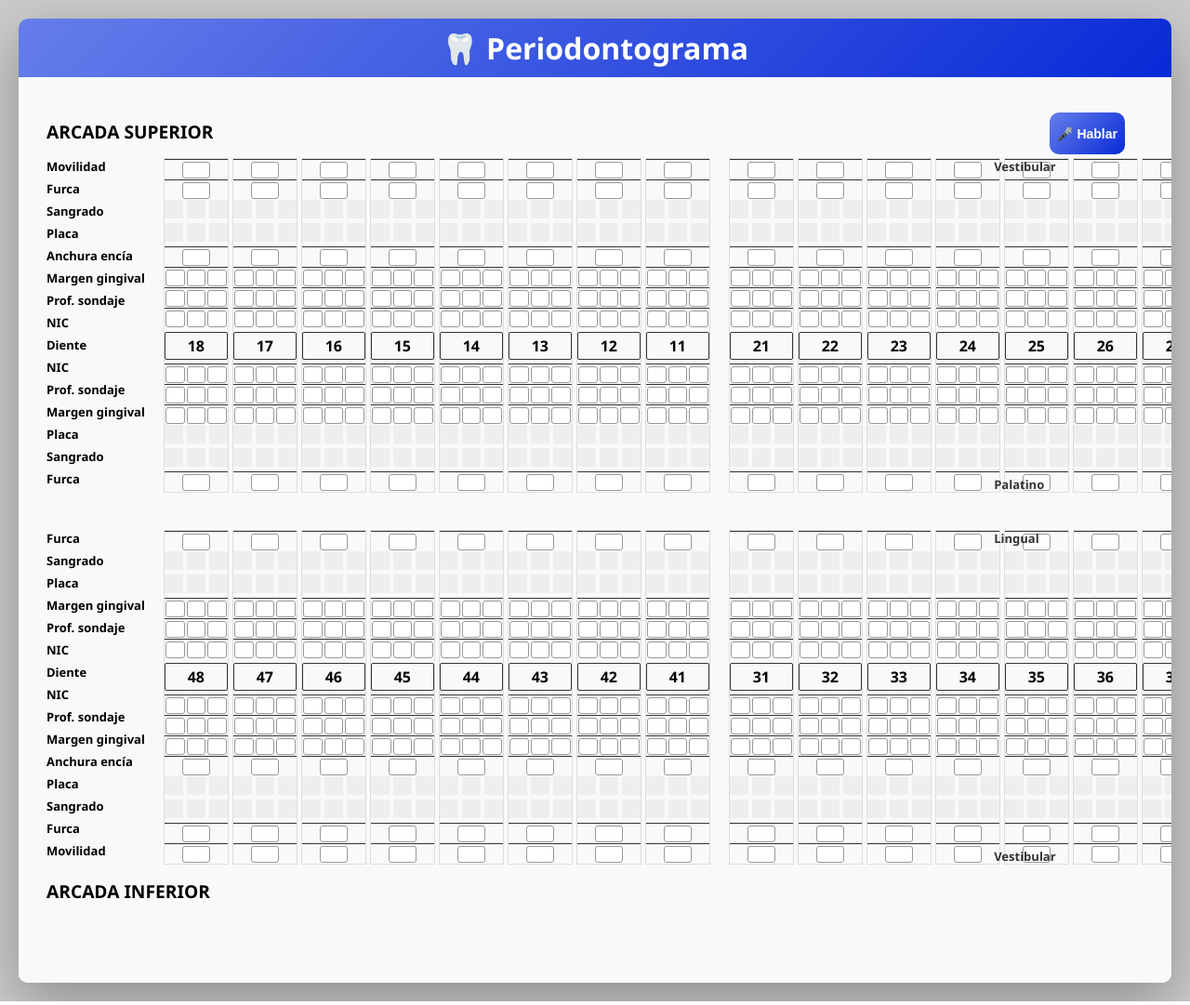
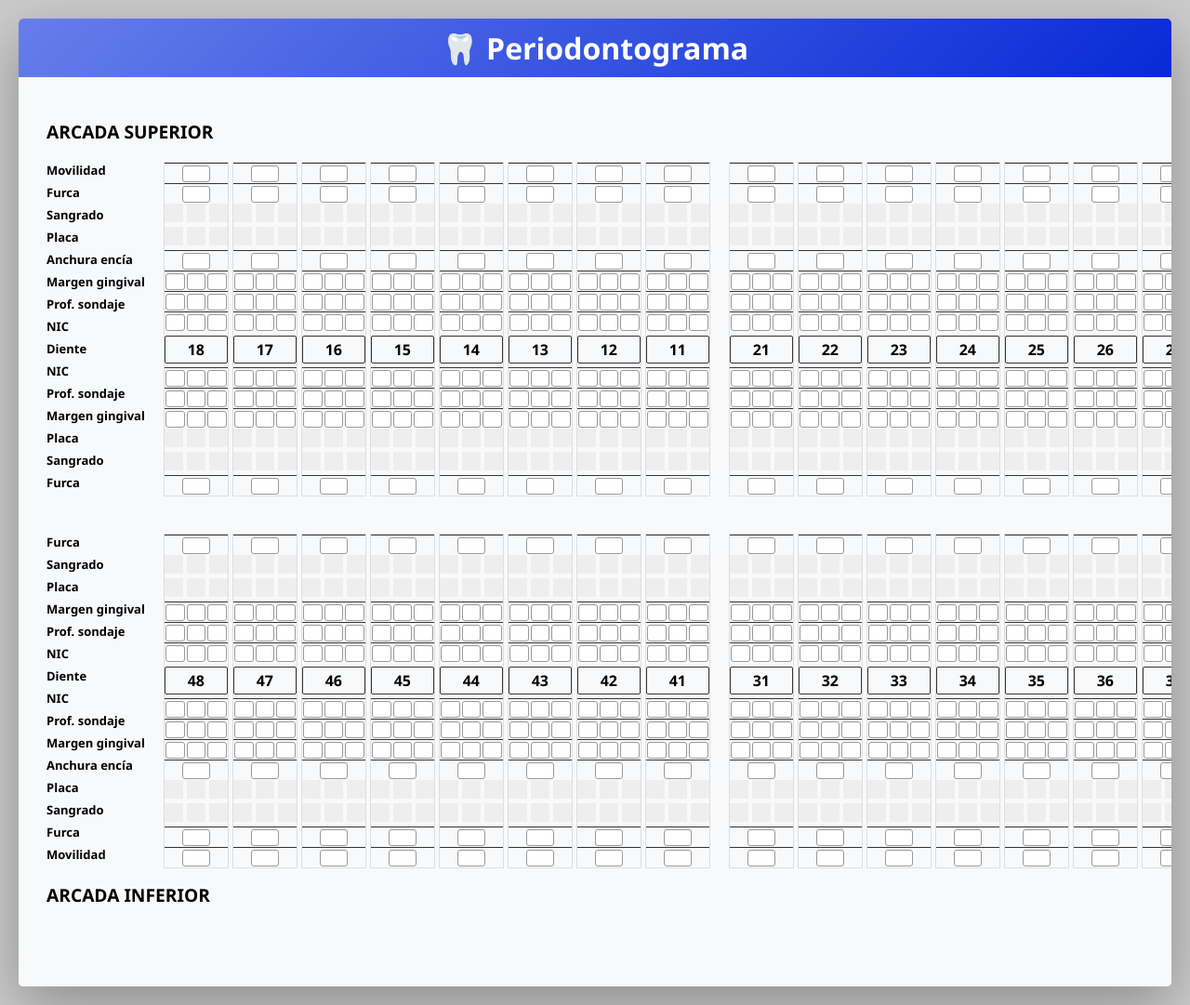
Before and after one commit to Evans-F-Jimenez/Periodontograma-con-Control-por-Voz, a PHP site: page / in a window 1280 px wide. Shown: the whole page at 93% size. Run offline with PHP 8.4, Linux system fonts and the light colour scheme.

Commit message:
Arreglar diseno de html

```diff
--- a/V2/periodontograma/public/index.html
+++ b/V2/periodontograma/public/index.html
@@ -1,22 +1,20 @@
-<!DOCTYPE html>
+<!doctype html>
 <html lang="es">
   <head>
-<meta charset="UTF-8">
-<meta name="viewport" content="width=device-width, initial-scale=1.0">
+    <meta charset="UTF-8" />
+    <meta name="viewport" content="width=device-width, initial-scale=1.0" />
     <title>Periodontograma</title>
-<link rel="stylesheet" href="style.css">
+    <link rel="stylesheet" href="style.css" />
     <script src="script.js"></script>
   </head>
 
   <body>
-
     <div class="container">
       <div class="header">
         <h1>🦷 Periodontograma</h1>
       </div>
 
       <div class="main-content">
-
         <!-- ARCADA SUPERIOR -->
         <div class="arcada">
           <div class="barra-superior">
@@ -25,12 +23,11 @@
           </div>
           <div class="arcada-wrapper">
             <div class="cuadrantes">
-                    <div class="dientes-container" id="arcada-superior-izquierda"></div>
+              <div
+                class="dientes-container"
+                id="arcada-superior-izquierda"
+              ></div>
               <div class="dientes-container" id="arcada-superior-derecha"></div>
-                </div>
-                <div class="titulo-caras-arcada">
-                    <div>Vestibular</div>
-                    <div>Palatino</div>
             </div>
           </div>
         </div>
@@ -38,12 +35,11 @@
         <!-- ARCADA INFERIOR -->
         <div class="arcada">
           <div class="arcada-wrapper">
-                <div class="titulo-caras-arcada">
-                    <div>Lingual</div>
-                    <div>Vestibular</div>
-                </div>
             <div class="cuadrantes">
-                <div class="dientes-container" id="arcada-inferior-izquierda"></div>
+              <div
+                class="dientes-container"
+                id="arcada-inferior-izquierda"
+              ></div>
               <div class="dientes-container" id="arcada-inferior-derecha"></div>
             </div>
           </div>
@@ -51,11 +47,8 @@
             <div class="arcada-title">ARCADA INFERIOR</div>
             <div></div>
           </div>
-
-        </div>
-
         </div>
       </div>
-
+    </div>
   </body>
 </html>
--- a/V2/periodontograma/public/script.js
+++ b/V2/periodontograma/public/script.js
@@ -40,14 +40,15 @@ function inicializarDientes() {
   });
 }
 
-function crearDienteHTML(numero, mostrarNombres = false) {
+function crearDienteHTML(numero, mostrarNombresFilas = false, mostrarNombresVP = false) {
 
   const esInferior = numero === 48;
+  const esInferiorV = numero === 38;
 
   return `
     <div class="diente-wrapper">
 
-      ${mostrarNombres ? `
+      ${mostrarNombresFilas ? `
         <div class="titulos-fila ${esInferior ? 'invertido' : ''}">
           <div class="titulo">Movilidad</div>
           <div class="titulo">Furca</div>
@@ -166,26 +167,25 @@ function crearDienteHTML(numero, mostrarNombres = false) {
         </div>
 
     </div>
-    </div>`
+    </div>
+
+    ${mostrarNombresVP ? `
+      <div class="titulos-segmento ${esInferiorV ? 'invertido' : ''}">
+          <div class="segmento">Vestibular</div>
+          <div class="segmento">${esInferiorV ? 'Lingual' : 'Palatino'}</div>
+        </div>
+      ` : ""}`
 }
 
 function renderizar(lista, contenedor) {
   document.getElementById(contenedor).innerHTML = lista
     .map((num) => {
-      const mostrarNombres = num === 18 || num === 48; // solo dientes a la izquierda
-      return crearDienteHTML(num, mostrarNombres);
+      const mostrarNombresFilas = num === 18 || num === 48; // solo dientes a la izquierda
+      const mostrarNombresVP = num === 28 || num === 38;
+      return crearDienteHTML(num, mostrarNombresFilas, mostrarNombresVP);
     })
     .join("");
 }
-
-// function actualizarValor(diente, cara, pos, valor) {
-//   const pref = cara === "vestibular" ? "v" : "p";
-//   const el = document.getElementById(`${diente}-${pref}-${pos}`);
-//   el.textContent = valor;
-//   el.classList.add("filled");
-//   if (valor >= 6) el.classList.add("danger");
-//   else if (valor >= 4) el.classList.add("warning");
-// }
 
 function setInputValue(id, valor) {
   const el = document.getElementById(id);
--- a/V2/periodontograma/public/style.css
+++ b/V2/periodontograma/public/style.css
@@ -13,9 +13,9 @@ body {
 
 .container {
     max-width: 1600px;
-    margin: auto;
+    margin: 10;
     background: white;
-    border-radius: 10px;
+    border-radius: 5px;
     box-shadow: 0 20px 60px rgba(0,0,0,0.3);
     overflow: hidden;
 }
@@ -25,6 +25,7 @@ body {
     color: white;
     padding: 10px;
     text-align: center;
+    white-space: nowrap;
 }
 
 .main-content {
@@ -45,6 +46,7 @@ body {
     margin-top: 15px;
     margin-right: 115px;
     font-size: 1.2em;
+    white-space: nowrap;
 }
 
 .cuadrantes {
@@ -131,7 +133,29 @@ body {
   white-space: nowrap;
 }
 
+.titulos-segmento {
+  display: flex;
+  flex-direction: column;
+  justify-content: space-between;
+  font-size: 13px;
+  font-weight: bold;
+  white-space: nowrap;
+  opacity: 60%;
+}
+
+.segmento {
+  height: 24px;
+  /* display: flex; */
+  align-items: center;
+  white-space: nowrap;
+}
+
 .titulos-fila.invertido {
+  display: flex;
+  flex-direction: column-reverse;
+}
+
+.titulos-segmento.invertido {
   display: flex;
   flex-direction: column-reverse;
 }
@@ -252,20 +276,22 @@ input {
 .button-container {
   margin-top: 8px;
   margin-bottom: 4px;
-  margin-right: 20px;
+  margin-left: 1105px;
   padding: 4px 8px;
   font-size: 14px;
   cursor: pointer;
   background: linear-gradient(135deg, #667eea 0%, #082ad7 100%);
   color: white;
   font-weight: bold;
-  border-radius: 10px;
+  border-radius: 5px;
   border: none;
+  white-space: nowrap;
 }
 
 .barra-superior{
   display: flex;
-  justify-content: space-between;
+  /* justify-content: space-between; */
+  margin-bottom: 4px;
 }
 
 .barra-inferior{
```
Lines whose indentation alone changed are shown as unchanged.
